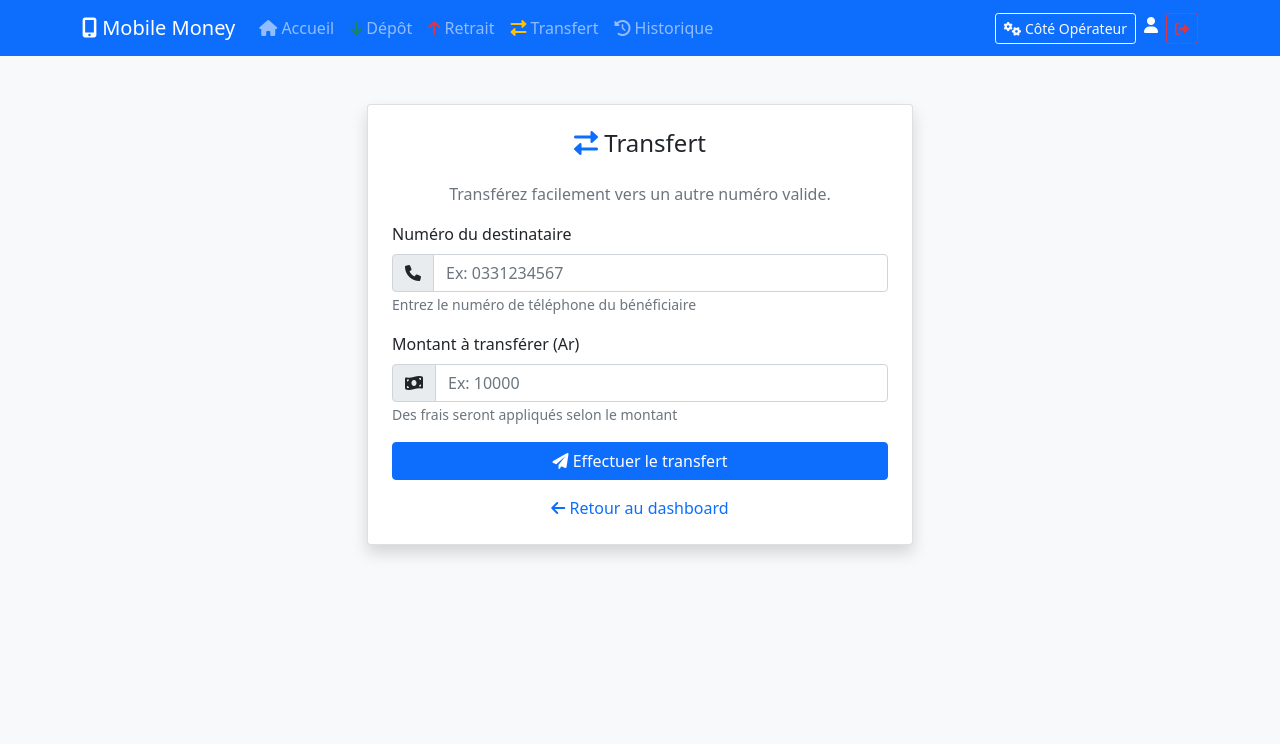
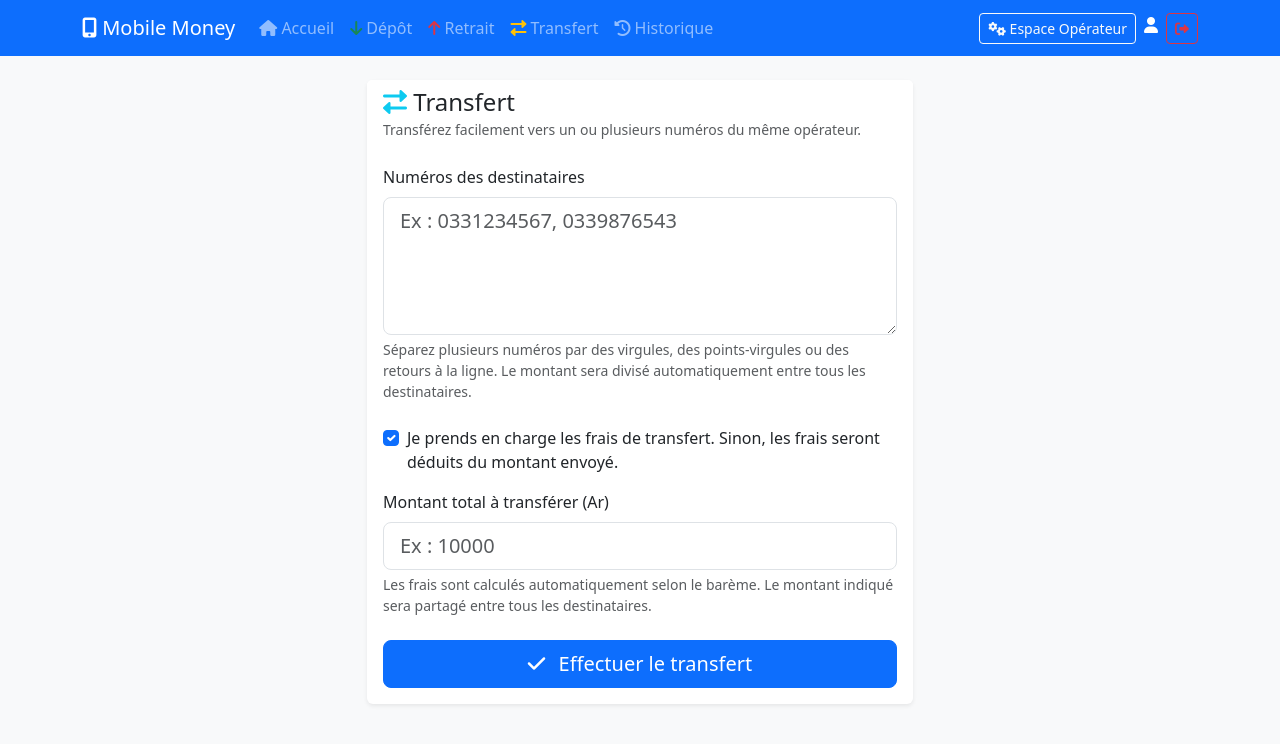
Before and after one commit to LIA4318/examen-final-S4, a CodeIgniter 4 app: template app/Views/client/transfert.php in a window 1280 px wide. Shown: the top 744 px of the page. Run offline with PHP 8.4 and a stand-in for CodeIgniter, Linux system fonts and the light colour scheme; the template is opened without the code that fills it, so the values that code supplies are empty; some libraries are stand-ins or nearby versions.

Commit message:
Version 2 - Corrections finales : base.sql, transfert multiple, navigation

```diff
--- a/app/Views/client/navbar.php
+++ b/app/Views/client/navbar.php
@@ -38,7 +38,7 @@
             <ul class="navbar-nav">
                 <li class="nav-item">
                     <a class="btn btn-outline-light btn-sm" href="/operateur/dashboard">
-                        <i class="fas fa-cogs"></i> Côté Opérateur
+                        <i class="fas fa-cogs"></i> Espace  Opérateur
                     </a>
                 </li>
                 <li class="nav-item ms-2">
--- a/app/Views/client/transfert.php
+++ b/app/Views/client/transfert.php
@@ -3,54 +3,50 @@
 <head>
     <meta charset="UTF-8">
     <meta name="viewport" content="width=device-width, initial-scale=1.0">
-    <title><?= $title ?? 'Transfert - Mobile Money' ?></title>
-    <link href="https://cdn.jsdelivr.net/npm/bootstrap@5.1.3/dist/css/bootstrap.min.css" rel="stylesheet">
+    <title><?= $title ?? 'Transfert' ?></title>
+    <link href="https://cdn.jsdelivr.net/npm/bootstrap@5.3.0/dist/css/bootstrap.min.css" rel="stylesheet">
     <link href="https://cdnjs.cloudflare.com/ajax/libs/font-awesome/6.0.0/css/all.min.css" rel="stylesheet">
 </head>
 <body class="bg-light">
-    <?php include_once 'navbar.php'; ?>
+    <?= view('client/navbar') ?>
 
-    <div class="container mt-5">
+    <div class="container mt-4">
         <div class="row justify-content-center">
-            <div class="col-md-6">
-                <div class="card shadow">
-                    <div class="card-body p-4">
-                        <h4 class="text-center mb-4">
-                            <i class="fas fa-exchange-alt text-primary"></i> Transfert
-                        </h4>
-                        <p class="text-muted text-center">Transférez facilement vers un autre numéro valide.</p>
-
+            <div class="col-lg-6">
+                <div class="card shadow-sm border-0">
+                    <div class="card-header bg-white border-0">
+                        <h4 class="mb-0"><i class="fas fa-exchange-alt text-info"></i> Transfert</h4>
+                        <small class="text-muted">Transférez facilement vers un ou plusieurs numéros du même opérateur.</small>
+                    </div>
+                    <div class="card-body">
+                        <?php if (!empty($prefixes)): ?>
+                            <div class="alert alert-info">
+                                Numéros autorisés : <strong><?= esc(implode(', ', $prefixes)) ?></strong>. Envoi possible uniquement vers le même opérateur.
+                            </div>
+                        <?php endif; ?>
                         <div id="result"></div>
-
                         <form id="transfertForm">
-                            <div class="mb-3">
-                                <label class="form-label">Numéro du destinataire</label>
-                                <div class="input-group">
-                                    <span class="input-group-text"><i class="fas fa-phone"></i></span>
-                                    <input type="tel" name="destinataire" class="form-control"
-                                           placeholder="Ex: 0331234567" required>
-                                </div>
-                                <small class="text-muted">Entrez le numéro de téléphone du bénéficiaire</small>
+                            <div class="mb-4">
+                                <label class="form-label">Numéros des destinataires</label>
+                                <textarea name="destinataires" class="form-control form-control-lg" rows="4" placeholder="Ex : 0331234567, 0339876543" required></textarea>
+                                <div class="form-text">Séparez plusieurs numéros par des virgules, des points-virgules ou des retours à la ligne. Le montant sera divisé automatiquement entre tous les destinataires.</div>
                             </div>
-                            <div class="mb-3">
-                                <label class="form-label">Montant à transférer (Ar)</label>
-                                <div class="input-group">
-                                    <span class="input-group-text"><i class="fas fa-money-bill-wave"></i></span>
-                                    <input type="number" name="montant" class="form-control"
-                                           placeholder="Ex: 10000" min="100" step="100" required>
-                                </div>
-                                <small class="text-muted">Des frais seront appliqués selon le montant</small>
+                            <div class="mb-3 form-check">
+                                <input type="checkbox" class="form-check-input" id="inclureFrais" name="inclure_frais" checked>
+                                <label class="form-check-label" for="inclureFrais">Je prends en charge les frais de transfert. Sinon, les frais seront déduits du montant envoyé.</label>
                             </div>
-                            <button type="submit" class="btn btn-primary w-100">
-                                <i class="fas fa-paper-plane"></i> Effectuer le transfert
+                            <div class="mb-4">
+                                <label class="form-label">Montant total à transférer (Ar)</label>
+                                <input type="number" name="montant" id="transfertMontant" class="form-control form-control-lg" placeholder="Ex : 10000" min="100" required>
+                                <div class="form-text">Les frais sont calculés automatiquement selon le barème. Le montant indiqué sera partagé entre tous les destinataires.</div>
+                            </div>
+                            <div class="mb-4">
+                                <div id="preview" class="alert alert-secondary d-none"></div>
+                            </div>
+                            <button type="submit" class="btn btn-primary btn-lg w-100">
+                                <i class="fas fa-check me-2"></i> Effectuer le transfert
                             </button>
                         </form>
-
-                        <div class="text-center mt-3">
-                            <a href="/client/dashboard" class="text-decoration-none">
-                                <i class="fas fa-arrow-left"></i> Retour au dashboard
-                            </a>
-                        </div>
                     </div>
                 </div>
             </div>
@@ -107,17 +103,8 @@
 
         transfertForm.addEventListener('submit', function(e) {
             e.preventDefault();
-
             const formData = new FormData(this);
-
-            // Afficher un message de chargement
-            document.getElementById('result').innerHTML = `
-                <div class="alert alert-info">
-                    <i class="fas fa-spinner fa-spin"></i> Traitement en cours...
-                </div>
-            `;
-
-            fetch('/client/doTransfert', {
+            fetch('/index.php/client/doTransfert', {
                 method: 'POST',
                 body: formData
             })
@@ -128,8 +115,9 @@
                     resultDiv.innerHTML = `
                         <div class="alert alert-success">
                             <i class="fas fa-check-circle"></i> ${data.message}<br>
-                            <strong>Frais :</strong> ${data.frais}<br>
-                            <strong>Nouveau solde :</strong> ${data.nouveau_solde}
+                            <strong>Frais totaux : ${data.frais}</strong><br>
+                            <strong>Total débité : ${data.total_debite}</strong><br>
+                            <strong>Nouveau solde : ${data.nouveau_solde}</strong>
                         </div>
                     `;
                     transfertForm.reset();
@@ -146,13 +134,13 @@
                 console.error('Erreur:', error);
                 document.getElementById('result').innerHTML = `
                     <div class="alert alert-danger">
-                        <i class="fas fa-exclamation-circle"></i> Une erreur est survenue. Veuillez réessayer.
+                        Une erreur est survenue. Veuillez réessayer.
                     </div>
                 `;
             });
         });
     </script>
 
-    <script src="https://cdn.jsdelivr.net/npm/bootstrap@5.1.3/dist/js/bootstrap.bundle.min.js"></script>
+    <script src="https://cdn.jsdelivr.net/npm/bootstrap@5.3.0/dist/js/bootstrap.bundle.min.js"></script>
 </body>
 </html>
--- a/app/Views/operateur/navbar.php
+++ b/app/Views/operateur/navbar.php
@@ -53,7 +53,7 @@
             <ul class="navbar-nav">
                 <li class="nav-item">
                     <a class="btn btn-outline-success btn-sm" href="/client/dashboard">
-                        <i class="fas fa-user"></i> Côté Client
+                        <i class="fas fa-user"></i> Espace Client
                     </a>
                 </li>
             </ul>
--- a/base.sql
+++ b/base.sql
@@ -99,7 +99,7 @@ INSERT INTO clients (numero_telephone, solde) VALUES
 ('0371234567', 15000),
 ('0343456789', 20000),
 ('0341234567', 5000),
-('0381434567', 10000),
+('0385686401', 10000),
 ('0331234567', 10000),
 ('0334567890', 15000);
 
```
Also changed, not shown: Taches.md (+26 -1 lines), app/Controllers/ClientController.php (+37 -56 lines).
